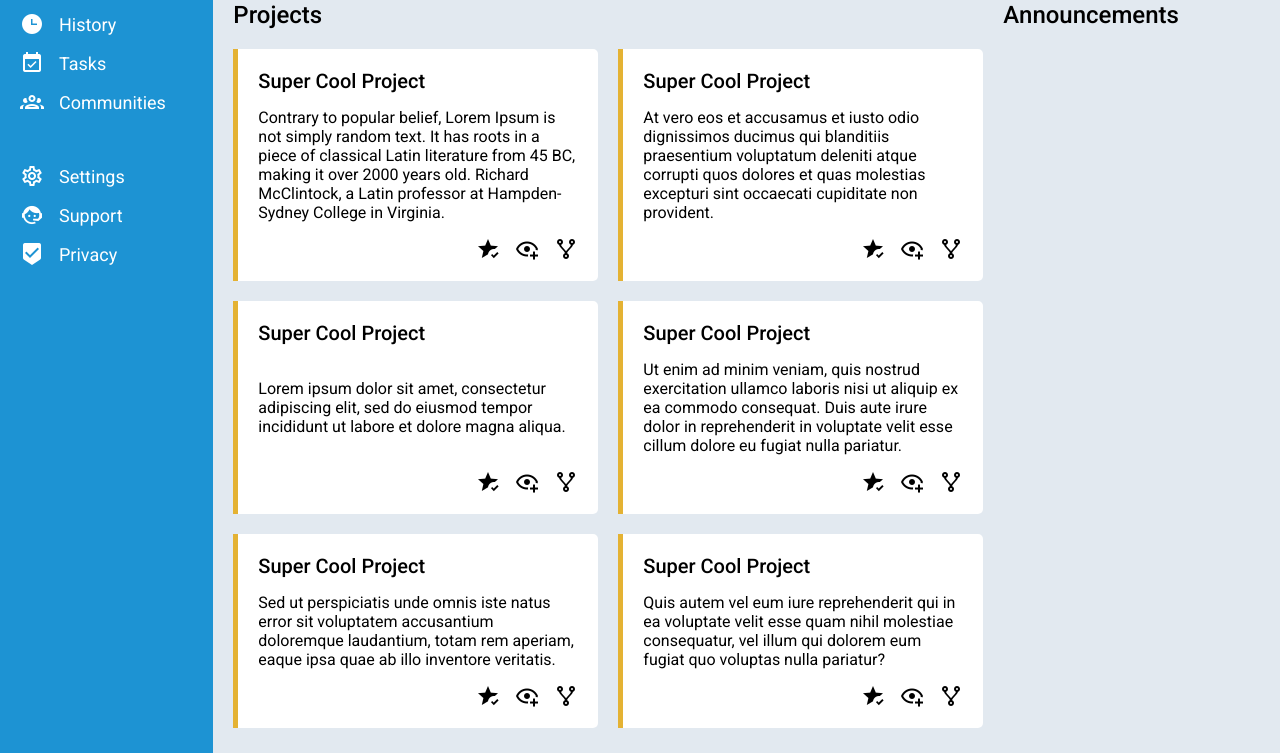
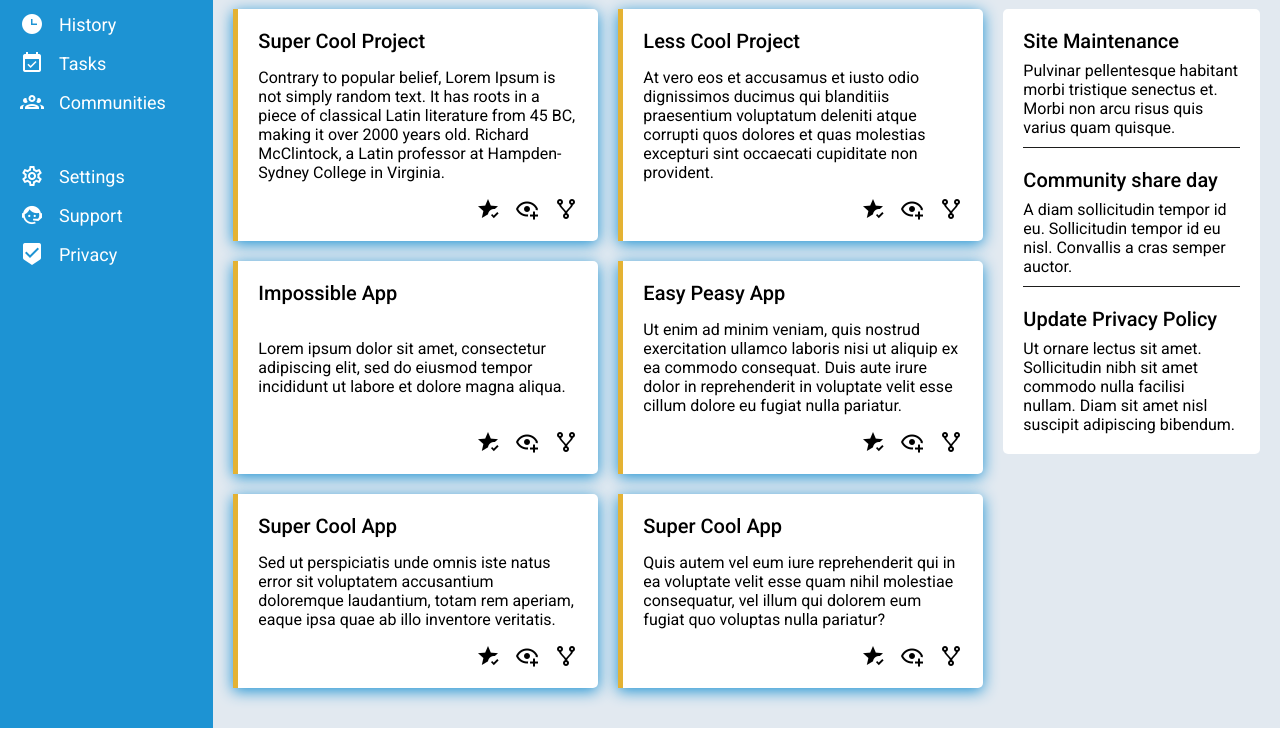
Before and after one commit to I-Maged/Admin-Dashboard, a plain HTML site: page index.html in a window 1280 px wide. Shown: the part 216-969 px from the top of the page. After the commit the page ends 944 px from the top, so only its background shows below. Drawn offline with Linux system fonts and the light colour scheme.

Commit message:
final commit

```diff
--- a/index.html
+++ b/index.html
@@ -137,7 +137,7 @@
             </div>
 
             <div class="card">
-              <div class="card-title">Super Cool Project</div>
+              <div class="card-title">Less Cool Project</div>
               <div class="card-text">
                 <p>
                   At vero eos et accusamus et iusto odio dignissimos ducimus qui
@@ -158,7 +158,7 @@
             </div>
 
             <div class="card">
-              <div class="card-title">Super Cool Project</div>
+              <div class="card-title">Impossible App</div>
               <div class="card-text">
                 <p>
                   Lorem ipsum dolor sit amet, consectetur adipiscing elit, sed
@@ -177,7 +177,7 @@
             </div>
 
             <div class="card">
-              <div class="card-title">Super Cool Project</div>
+              <div class="card-title">Easy Peasy App</div>
               <div class="card-text">
                 <p>
                   Ut enim ad minim veniam, quis nostrud exercitation ullamco
@@ -198,7 +198,7 @@
             </div>
 
             <div class="card">
-              <div class="card-title">Super Cool Project</div>
+              <div class="card-title">Super Cool App</div>
               <div class="card-text">
                 <p>
                   Sed ut perspiciatis unde omnis iste natus error sit voluptatem
@@ -218,7 +218,7 @@
             </div>
 
             <div class="card">
-              <div class="card-title">Super Cool Project</div>
+              <div class="card-title">Super Cool App</div>
               <div class="card-text">
                 <p>
                   Quis autem vel eum iure reprehenderit qui in ea voluptate
@@ -239,7 +239,39 @@
           </div>
         </div>
 
-        <div class="g-name">Announcements</div>
+        <div class="ads">
+          <p class="g-name">Announcements</p>
+          <div class="ads-cards">
+            <div class="ads-card">
+              <div class="card-title">Site Maintenance</div>
+              <div class="card-text">
+                <p>
+                  Pulvinar pellentesque habitant morbi tristique senectus et.
+                  Morbi non arcu risus quis varius quam quisque.
+                </p>
+              </div>
+            </div>
+            <div class="ads-card">
+              <div class="card-title">Community share day</div>
+              <div class="card-text">
+                <p>
+                  A diam sollicitudin tempor id eu. Sollicitudin tempor id eu
+                  nisl. Convallis a cras semper auctor.
+                </p>
+              </div>
+            </div>
+            <div class="ads-card">
+              <div class="card-title">Update Privacy Policy</div>
+              <div class="card-text">
+                <p>
+                  Ut ornare lectus sit amet. Sollicitudin nibh sit amet commodo
+                  nulla facilisi nullam. Diam sit amet nisl suscipit adipiscing
+                  bibendum.
+                </p>
+              </div>
+            </div>
+          </div>
+        </div>
       </div>
     </div>
   </body>
--- a/style.css
+++ b/style.css
@@ -21,7 +21,7 @@ body {
 .container {
   display: grid;
   grid-template-columns: 1fr 5fr;
-  grid-template-rows: 1fr 4fr 0.3fr;
+  /* grid-template-rows: 1fr 4fr 0.3fr; */
 }
 .dashboard {
   grid-row: 1 / span 2;
@@ -65,7 +65,7 @@ body {
   color: var(--element-white);
 }
 .header {
-  padding: 30px;
+  padding: 10px 30px;
   display: grid;
   grid-template-columns: 2fr 1fr;
   grid-template-rows: repeat(2, 1fr);
@@ -115,7 +115,7 @@ body {
 .header-buttons {
   display: flex;
   align-items: center;
-  /* flex-wrap: wrap; */
+  flex-wrap: wrap;
   justify-content: space-between;
   gap: 15px;
 }
@@ -128,6 +128,7 @@ body {
   text-decoration: none;
   border: none;
   outline: none;
+  box-shadow: 0px 10px 14px -7px #276873;
 }
 .btn:hover {
   background: #3cb0fd;
@@ -154,6 +155,7 @@ body {
   gap: 15px;
   justify-content: space-between;
   align-items: flex-start;
+  box-shadow: 0px 3px 15px 0px var(--dashboard-blue);
 }
 .card-title {
   font-size: 20px;
@@ -164,3 +166,19 @@ body {
   display: flex;
   gap: 15px;
 }
+.ads-cards {
+  margin: 20px 0;
+  padding: 20px;
+  background-color: var(--element-white);
+  display: flex;
+  flex-direction: column;
+  gap: 20px;
+  border-radius: 5px;
+}
+.ads-cards .card-title {
+  margin-bottom: 8px;
+}
+.ads-card:not(:last-child) {
+  border-bottom: 1px solid var(--font-black);
+  padding-bottom: 10px;
+}
```
